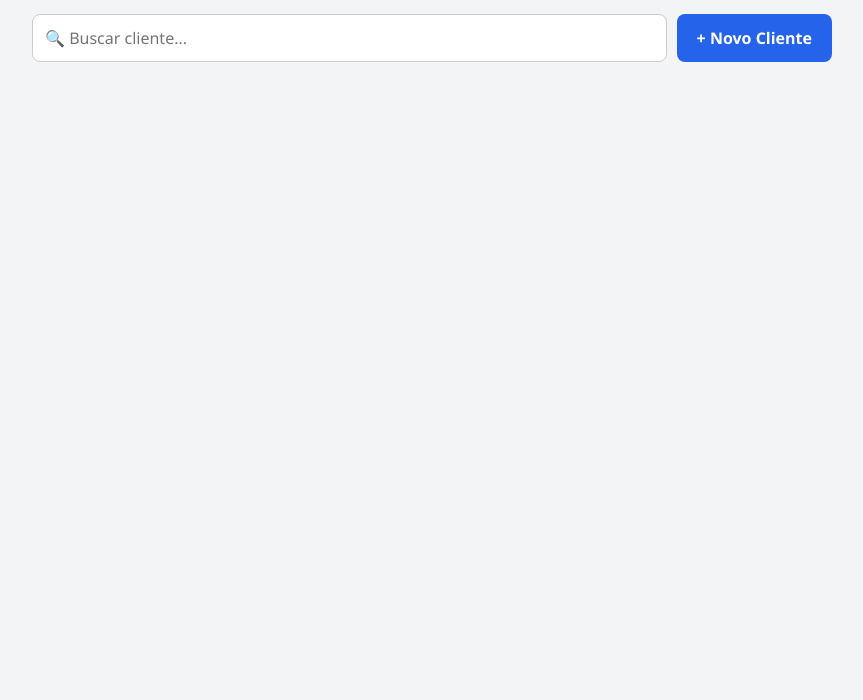
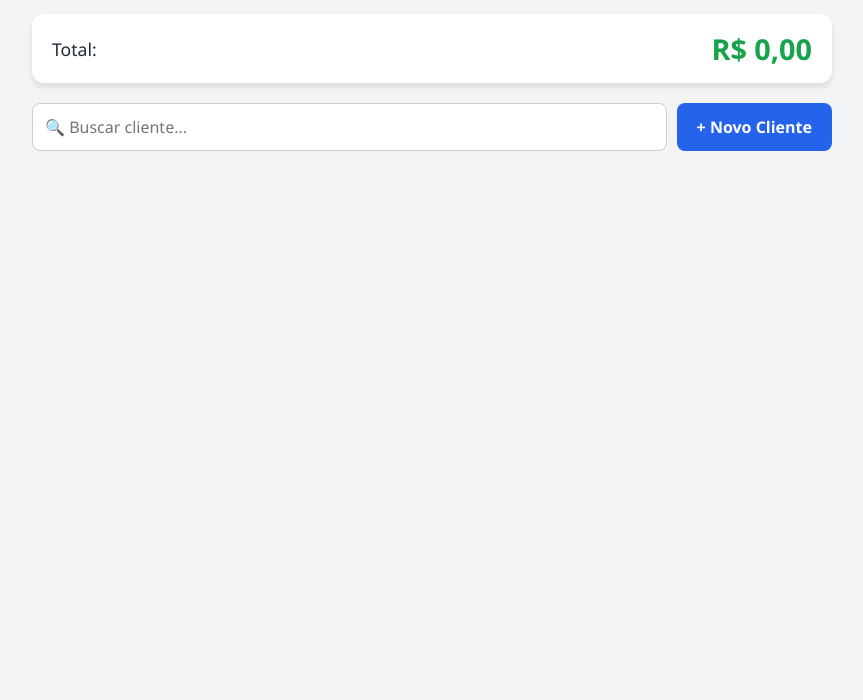
Before and after one commit to LeoSilvaC/sistema-de-fiado, a plain HTML site: page index.html in a window 1280 px wide. Shown: the part 100-800 px from the top of the page, without its empty margins (208-1071 px from the left). Drawn offline with Linux system fonts and the light colour scheme.

Commit message:
Update index.html

```diff
--- a/index.html
+++ b/index.html
@@ -4,7 +4,7 @@
     <meta charset="UTF-8">
     <meta name="viewport" content="width=device-width, initial-scale=1.0">
     <meta name="mobile-web-app-capable" content="yes">
-    <link rel="manifest" href="manifest.json">
+    <meta name="theme-color" content="#2563eb"> <link rel="manifest" href="manifest.json">
     <title>Caderneta de Fiado Digital</title>
     <style>
         :root {
@@ -30,6 +30,30 @@
         /* Cabeçalho e Busca */
         header { text-align: center; margin-bottom: 30px; }
         h1 { color: var(--primary); margin-bottom: 10px; }
+
+        /* NOVO: Estilo para o Total Geral */
+        .total-summary-card {
+            background-color: var(--card);
+            padding: 15px 20px;
+            border-radius: 12px;
+            box-shadow: 0 4px 6px rgba(0,0,0,0.1);
+            margin-bottom: 20px;
+            display: flex;
+            justify-content: space-between;
+            align-items: center;
+        }
+
+        .total-summary-card .label {
+            font-size: 1.1em;
+            font-weight: 500;
+            color: var(--text);
+        }
+
+        .total-summary-card .value {
+            font-size: 1.8em;
+            font-weight: bold;
+            color: #16a34a; /* Cor de destaque para o total de fiado */
+        }
 
         .controls {
             display: flex;
@@ -208,6 +232,10 @@
         <h1>📒 Fiados </h1>
     </header>
 
+    <div id="totalSummaryCard" class="total-summary-card">
+        <span class="label">Total: </span>
+        <span id="totalBalanceValue" class="value">R$ 0,00</span>
+    </div>
     <div class="controls">
         <input type="text" id="searchInput" placeholder="🔍 Buscar cliente..." oninput="renderClients()">
         <button class="btn-primary" onclick="openModal('modalAddClient')">+ Novo Cliente</button>
@@ -308,7 +336,7 @@
         }
     }
 
-    // Calcula saldo
+    // Calcula saldo individual
     function getBalance(client) {
         let itemsTotal = 0;
         if(client.activeItems) {
@@ -322,11 +350,25 @@
         return itemsTotal - payments;
     }
 
+    // NOVO: Calcula saldo total de todos os clientes
+    function getAllTotalBalance() {
+        let total = 0;
+        clients.forEach(client => {
+            total += getBalance(client);
+        });
+        return total;
+    }
+
     // Renderiza (desenha) os cards
     function renderClients() {
         const list = document.getElementById('clientList');
         const search = document.getElementById('searchInput').value.toLowerCase();
         list.innerHTML = '';
+
+        // NOVO: Atualiza o Total Geral antes de renderizar a lista
+        const totalGeral = getAllTotalBalance();
+        document.getElementById('totalBalanceValue').innerText = formatMoney(totalGeral);
+
 
         // Filtra pelo nome E DEPOIS ORDENA (Mais novo primeiro)
         const filtered = clients
```
